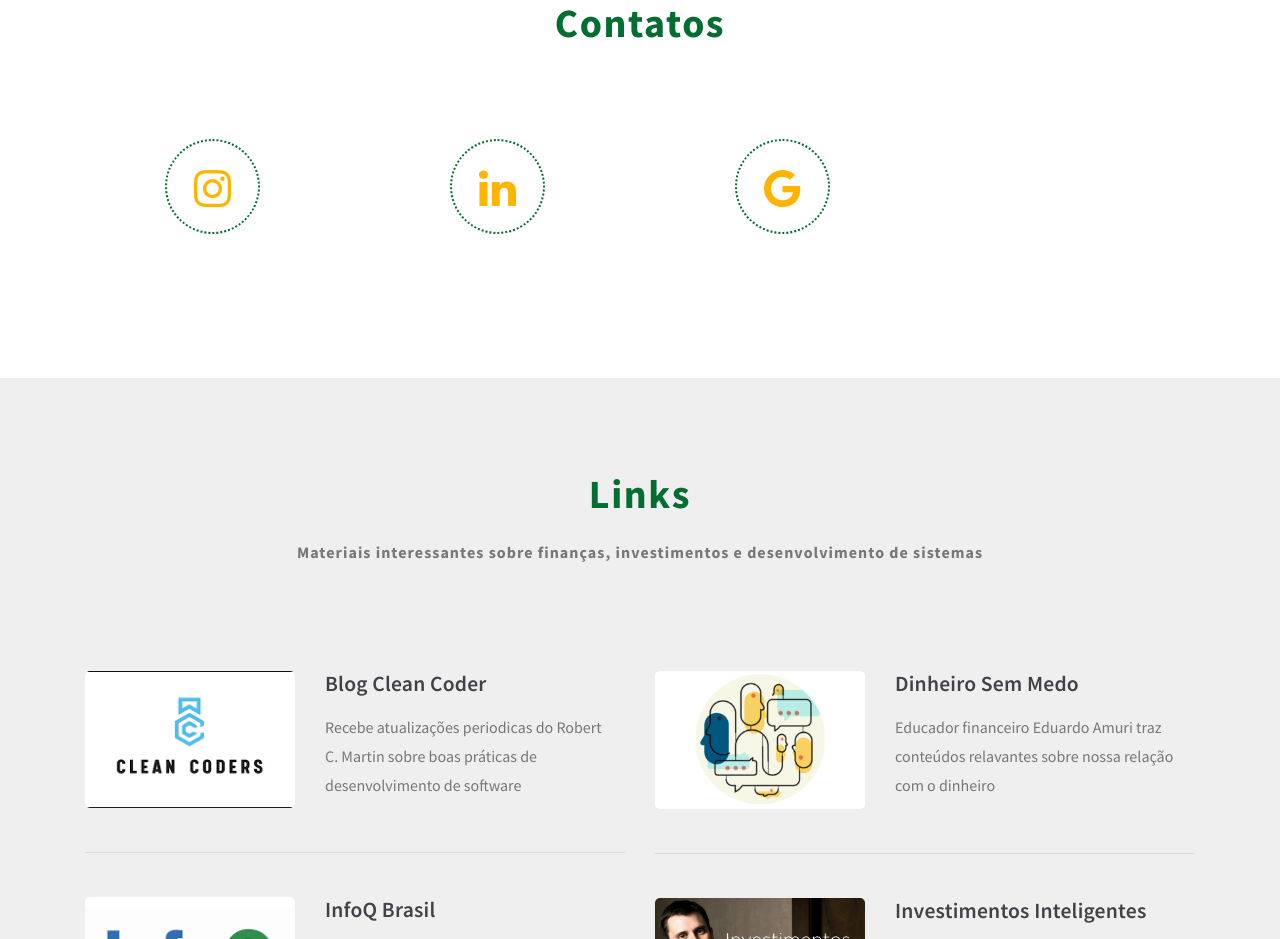
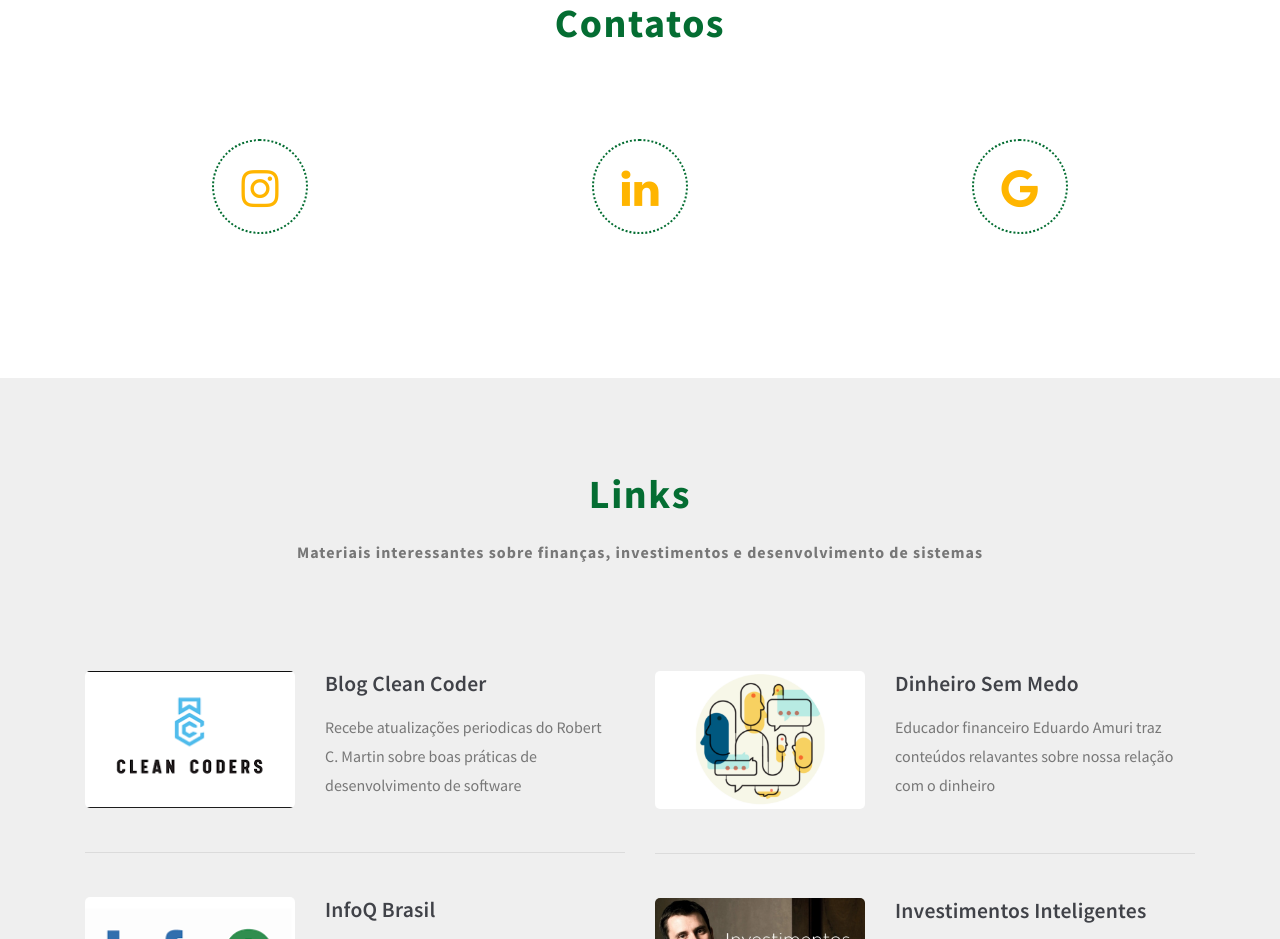
Before and after one commit to gabrielcapoia/gabrielcapoia.github.io, a plain HTML site: page index.html in a window 1280 px wide. Shown: the part 1933-2872 px from the top of the page. Drawn offline with Linux system fonts and the light colour scheme.

Commit message:
Add files via upload

```diff
--- a/index.html
+++ b/index.html
@@ -109,17 +109,17 @@
 				<h4 class="heading text-center">Contatos</h4>
 			</div>
 			<div class="row about-info-grids text-center py-lg-5 py-3 mt-3">
-				<div class="col-md-3 about-info about-info1">
+				<div class="col-md-4 about-info about-info1">
 					<a href="https://www.instagram.com/gabriel.capoia/">
 						<span class="fa fa-instagram"></span>
 					</a>
 				</div>
-				<div class="col-md-3 about-info about-info3">
+				<div class="col-md-4 about-info about-info3">
 					<a href="https://www.linkedin.com/in/gabrielcapoia/">
 						<span class="fa fa-linkedin"></span>
 					</a>
 				</div>
-				<div class="col-md-3 about-info about-info4">
+				<div class="col-md-4 about-info about-info4">
 					<a href="mailto:gcapoia@gmail.com">
 						<span class="fa fa-google"></span>
 					</a>
```
